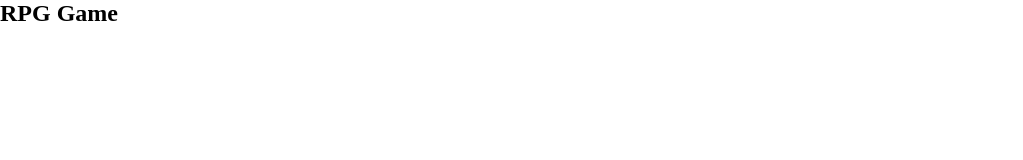
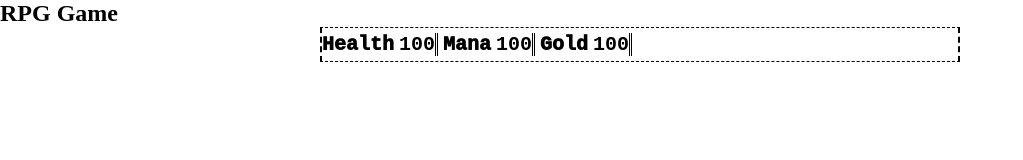
Before and after one commit to Salami101/Kemt, a plain HTML site: page index.html in a window 1280 px wide. Shown: the whole page, without its empty margins (0-1023 px from the left). Drawn offline with Linux system fonts and the light colour scheme.

Commit message:
Finished the status bar and the CSS side

```diff
--- a/css/main.css
+++ b/css/index.css
@@ -3,6 +3,33 @@
     padding: 0px;
     border: 0px;
 }
+div.bodyContainer {
+    margin: auto;
+    border: 2px;
+    width: 50%;
+
+}
+div.statsBox {
+    display: flex;
+    flex-flow: row wrap;
+    border-style: dashed;
+    border-width: 1px 2px;
+}
+p.statTxt {
+    font-family: 'Courier New', Courier, monospace;
+    font-weight: 1000;
+    font-size: 20px;
+    margin: 5px 0;
+
+}
+p.statInt {
+    font-family: 'Courier New', Courier, monospace;
+    font-weight: bold;
+    font-size: 20px;
+    margin: 5px;
+    border-right: 3px double black;
+}
+/*
 .navbarLeft {
     background-color: cornflowerblue;
     display: flex;
@@ -41,7 +68,7 @@
 }
 .bodyDiv {
     width: 100%;
-    height: max-content;
+    height: 100%;
     margin: 0px;
     padding: 0px;
     display: flex;
@@ -53,3 +80,4 @@
     width: 100%;
 
 }
+*/
--- a/index.html
+++ b/index.html
@@ -1,13 +1,34 @@
 <!DOCTYPE html>
-<!--
-    Text-based RPG Game in Javascript
--->
+<!-- Text-based RPG Game in Javascript-->
 <html>
 <head>
-    <link rel="stylesheet" href="css/main.css" >
+    <link rel="stylesheet" href="css/index.css" >
 <title>Text-based RPG Game</title>
 </head>
 <body>
+    <!-- TO DO List
+    >Player stats   done
+    >Buttons to play the game
+        >>Buttons for:
+            >>> Go to town square >     Quest Board
+            >>> Go outside the town >   Go to Cave > Encounter mobs to farm xp and compolete quests for gold
+            >>> Inspect Equipment >     Armor, Weapon
+            >>> Go fight the dragon (confirmation dialog)
+    >Dynamic textbox for the text
+    -->
+
+    <!-- Planned TO DOs
+        >Improve stats design(border style, padding, margin, etc.)
+        >Day/Night Cycle
+    -->
     <h2>RPG Game</h2>
+    <div class="bodyContainer">
+        <div class="statsBox"><!-- Not Final / Placeholder-->
+            <p class="statTxt">Health <p class="statInt"> 100</p></p>
+            <p class="statTxt">Mana <p class="statInt"> 100</p></p>
+            <p class="statTxt">Gold <p class="statInt"> 100</p></p>
+        </div>
+
+    </div>
 </body>
 </html>
```
